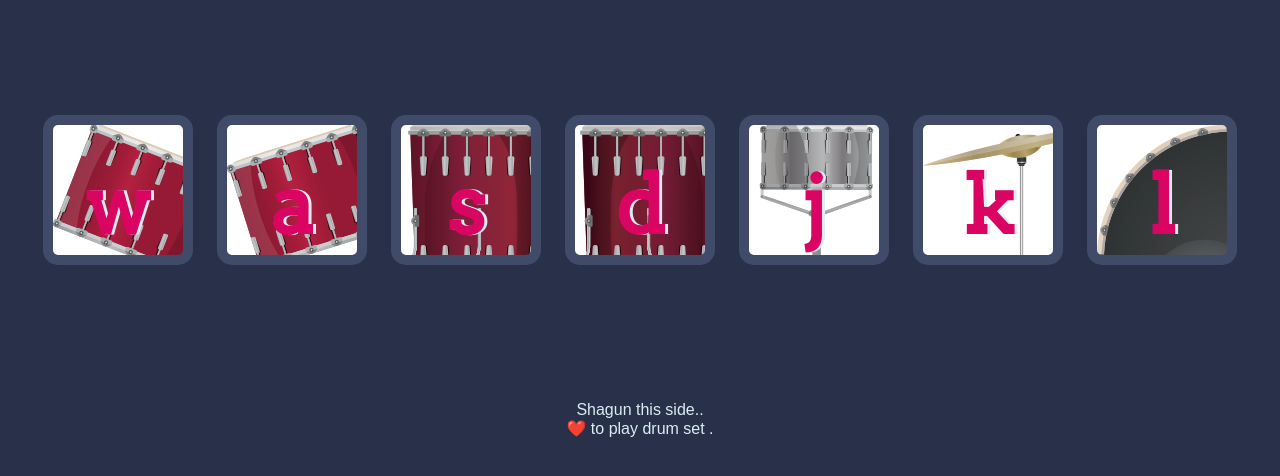
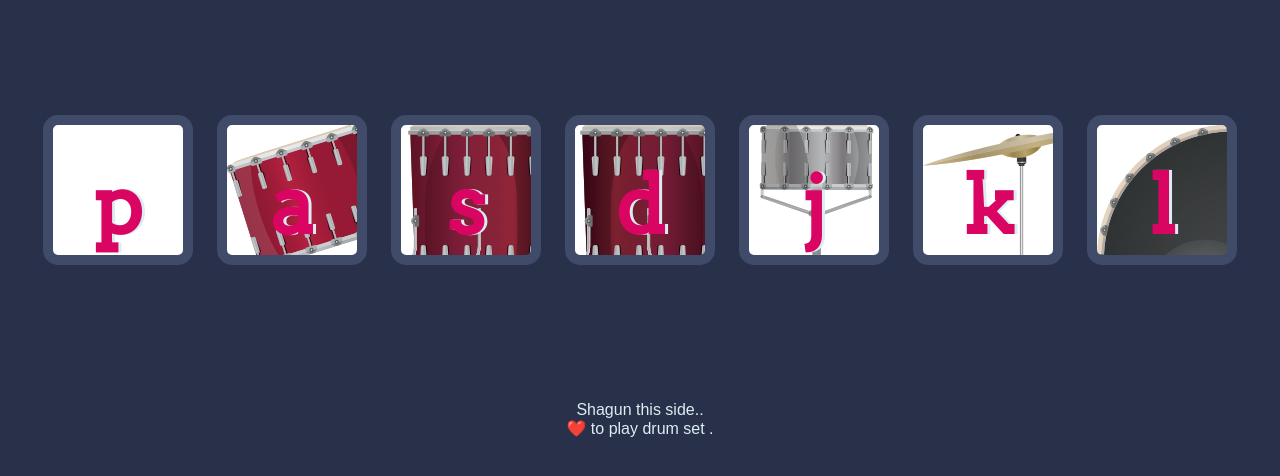
Before and after one commit to akash-kondra/Brijesh-kumar, a plain HTML site: page index.html in a window 1280 px wide. Shown: the part 174-650 px from the top of the page. Drawn offline with Linux system fonts and the light colour scheme.

Commit message:
Update index.html

```diff
--- a/index.html
+++ b/index.html
@@ -12,7 +12,7 @@
 
   <h1 id="title">Drum 🥁 Kit</h1>
   <div class="set">
-    <button class="w drum">w</button>
+    <button class="p drum">p</button>
     <button class="a drum">a</button>
     <button class="s drum">s</button>
     <button class="d drum">d</button>
```
